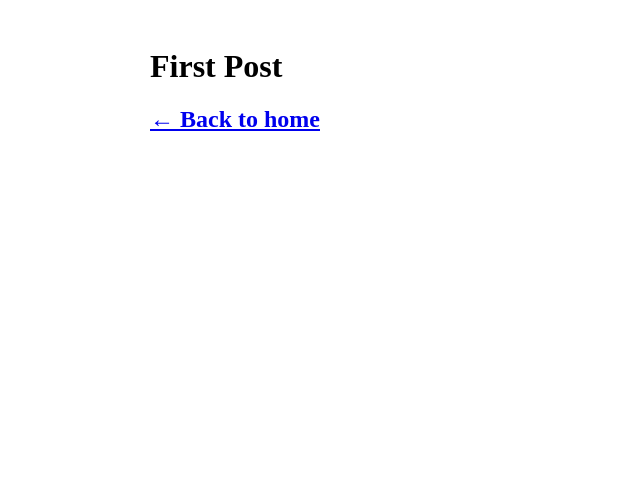
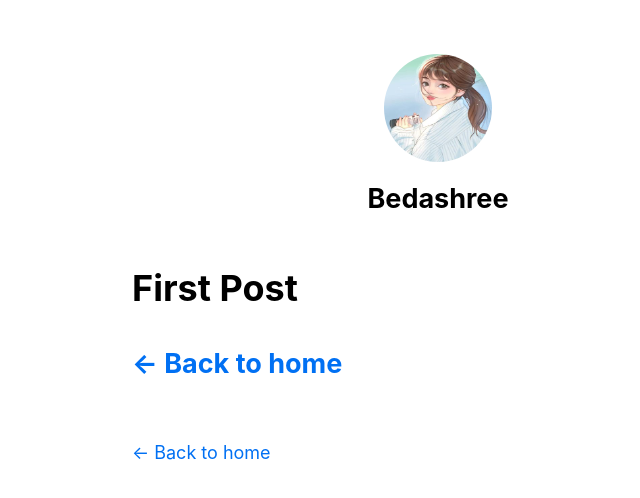
Before and after one commit to Bedashree1998/nextjs-blog, a Next.js app: page /posts/first-post in a window 1280 px wide. Shown: the top 498 px of the page, without its empty margins (202-842 px from the left). Built offline with nearby package versions, Linux system fonts and the light colour scheme.

Commit message:
polishing of the next.js app.

```diff
--- a/components/layout.js
+++ b/components/layout.js
@@ -1,5 +1,69 @@
+import Head from "next/head";
+import Image from "next/image";
 import styles from "./layout.module.css";
+import utilStyles from "../styles/utils.module.css";
+import Link from "next/link";
 
-export default function Layout({ children }) {
-  return <div className={styles.container}>{children}</div>;
+const name = "Bedashree";
+export const siteTitle = "Next.js Sample Website";
+
+export default function Layout({ children, home }) {
+  return (
+    <div className={styles.container}>
+      <Head>
+        <link rel="icon" href="/favicon.ico" />
+        <meta
+          name="description"
+          content="Learn how to build a personal website using Next.js"
+        />
+        <meta
+          property="og:image"
+          content={`https://og-image.vercel.app/${encodeURI(
+            siteTitle
+          )}.png?theme=light&md=0&fontSize=75px&images=https%3A%2F%2Fassets.vercel.com%2Fimage%2Fupload%2Ffront%2Fassets%2Fdesign%2Fnextjs-black-logo.svg`}
+        />
+        <meta name="og:title" content={siteTitle} />
+        <meta name="twitter:card" content="summary_large_image" />
+      </Head>
+      <header className={styles.header}>
+        {home ? (
+          <>
+            <Image
+              priority
+              src="/images/profile.jpg"
+              className={utilStyles.borderCircle}
+              height={144}
+              width={144}
+              alt=""
+            />
+            <h1 className={utilStyles.heading2Xl}>{name}</h1>
+          </>
+        ) : (
+          <>
+            <Link href="/">
+              <Image
+                priority
+                src="/images/profile.jpg"
+                className={utilStyles.borderCircle}
+                height={108}
+                width={108}
+                alt=""
+              />
+            </Link>
+            <h2 className={utilStyles.headingLg}>
+              <Link href="/" className={utilStyles.colorInherit}>
+                {name}
+              </Link>
+            </h2>
+          </>
+        )}
+      </header>
+      <main>{children}</main>
+      {!home && (
+        <div className={styles.backToHome}>
+          <Link href="/">← Back to home</Link>
+        </div>
+      )}
+    </div>
+  );
 }
--- a/components/layout.module.css
+++ b/components/layout.module.css
@@ -3,3 +3,13 @@
     padding: 0 1rem;
     margin: 3rem auto 6rem;
 }
+
+.header {
+    display: flex;
+    flex-direction: column;
+    align-items: center;
+}
+
+.backToHome {
+    margin: 3rem 0 0;
+}
--- /dev/null
+++ b/pages/_app.js
@@ -0,0 +1,6 @@
+// `pages/_app.js`
+import "../styles/global.css";
+
+export default function App({ Component, pageProps }) {
+  return <Component {...pageProps} />;
+}
--- a/pages/posts/first-post.js
+++ b/pages/posts/first-post.js
@@ -1,12 +1,14 @@
 import Head from "next/head";
 import Link from "next/link";
 import Layout from "../../components/layout";
+import Script from "next/script";
 
 export default function FirstPost() {
   return (
     <Layout>
       <Head>
         <title>First Post</title>
+        <script src="https://connect.facebook.net/en_US/sdk.js" />
       </Head>
       <h1>First Post</h1>
       <h2>
--- a/styles/global.css
+++ b/styles/global.css
@@ -3,7 +3,6 @@
   padding: 0;
   margin: 0;
   font-family:
-    Inter,
     -apple-system,
     BlinkMacSystemFont,
     Segoe UI,
@@ -15,18 +14,24 @@
     Droid Sans,
     Helvetica Neue,
     sans-serif;
-}
-
-a {
-  color: inherit;
-  text-decoration: none;
+  line-height: 1.6;
+  font-size: 18px;
 }
 
 * {
   box-sizing: border-box;
 }
 
+a {
+  color: #0070f3;
+  text-decoration: none;
+}
+
+a:hover {
+  text-decoration: underline;
+}
+
 img {
   max-width: 100%;
-  height: auto;
+  display: block;
 }
--- /dev/null
+++ b/styles/utils.module.css
@@ -0,0 +1,52 @@
+.heading2Xl {
+    font-size: 2.5rem;
+    line-height: 1.2;
+    font-weight: 800;
+    letter-spacing: -0.05rem;
+    margin: 1rem 0;
+}
+
+.headingXl {
+    font-size: 2rem;
+    line-height: 1.3;
+    font-weight: 800;
+    letter-spacing: -0.05rem;
+    margin: 1rem 0;
+}
+
+.headingLg {
+    font-size: 1.5rem;
+    line-height: 1.4;
+    margin: 1rem 0;
+}
+
+.headingMd {
+    font-size: 1.2rem;
+    line-height: 1.5;
+}
+
+.borderCircle {
+    border-radius: 9999px;
+}
+
+.colorInherit {
+    color: inherit;
+}
+
+.padding1px {
+    padding-top: 1px;
+}
+
+.list {
+    list-style: none;
+    padding: 0;
+    margin: 0;
+}
+
+.listItem {
+    margin: 0 0 1.25rem;
+}
+
+.lightText {
+    color: #666;
+}
```
Also changed, not shown: pages/index.js (+11 -106 lines), public/images/profile.jpg (added), public/vercel.svg (deleted).
